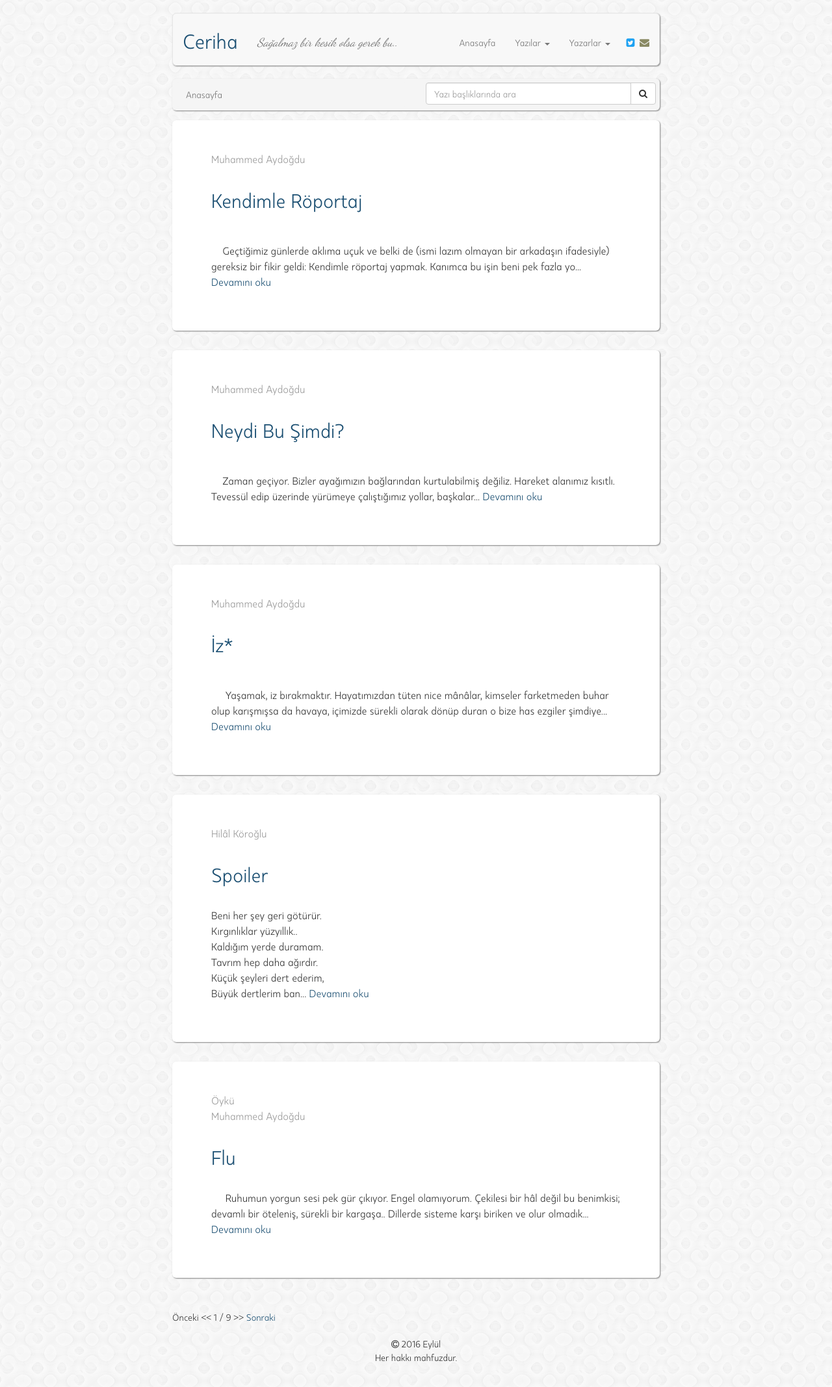
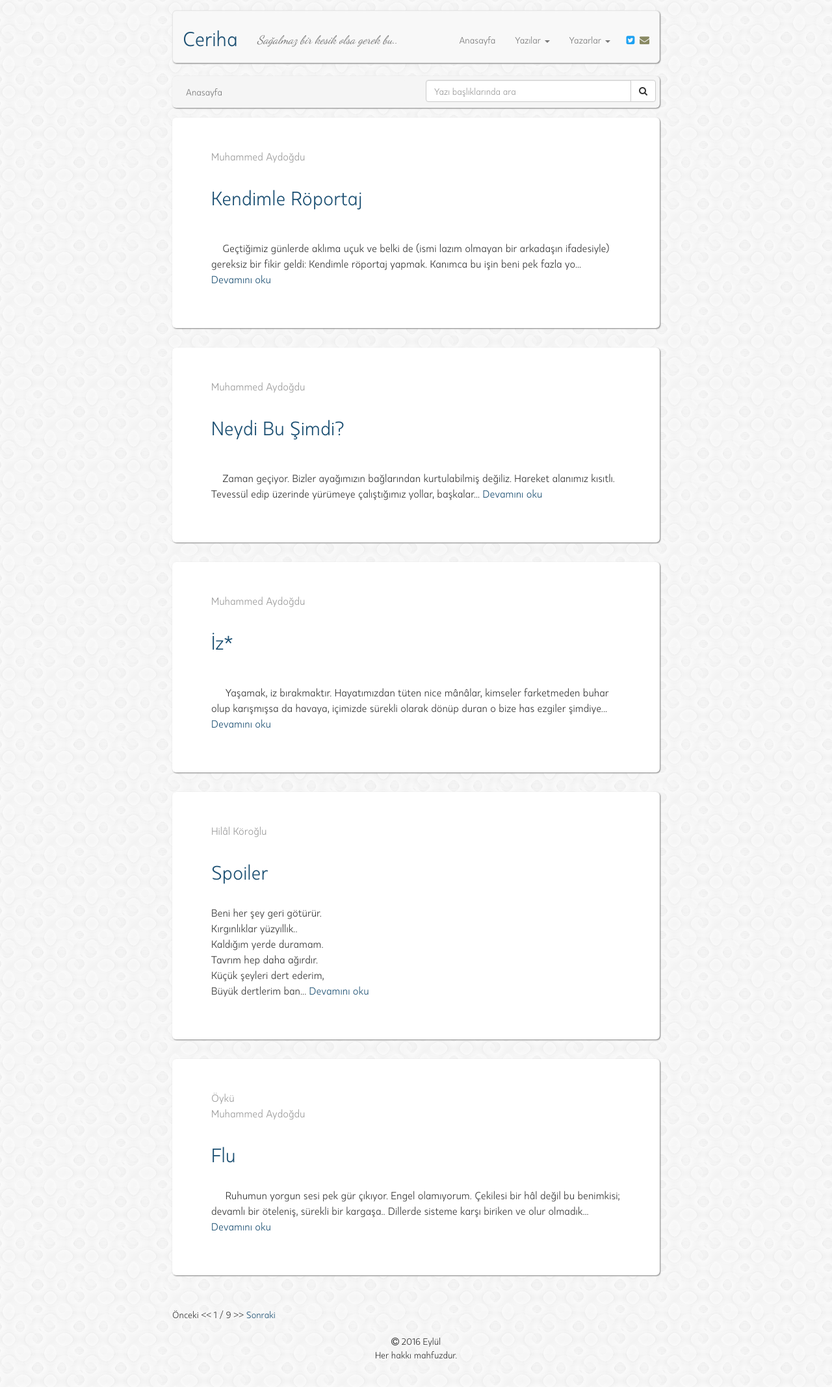
Before and after one commit to muhammedaydogdu/muhammedaydogdu.github.io, a Jekyll site: the page built from index.html, in a window 1280 px wide. Shown: the whole page at 65% size. Built offline with Jekyll 4.4.1, drawn with Linux system fonts in a browser that asks for light colours; some web fonts are replaced; the list of posts is cut into pages by our own code.

Commit message:
Update style.css

```diff
--- a/css/style.css
+++ b/css/style.css
@@ -44,7 +44,7 @@ h2 {
 }
 
 .container .navbar {
-  margin-top: 20px;
+  margin-top: 16px;
   font-family: "Kappa", "Times New Roman", serif;
   padding: 15px 0 5px 0;
   box-shadow: 1px 1px 2px grey;
```
